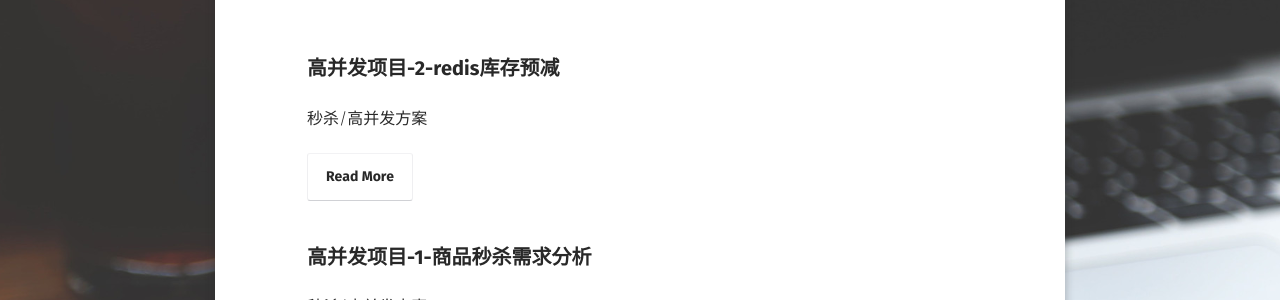
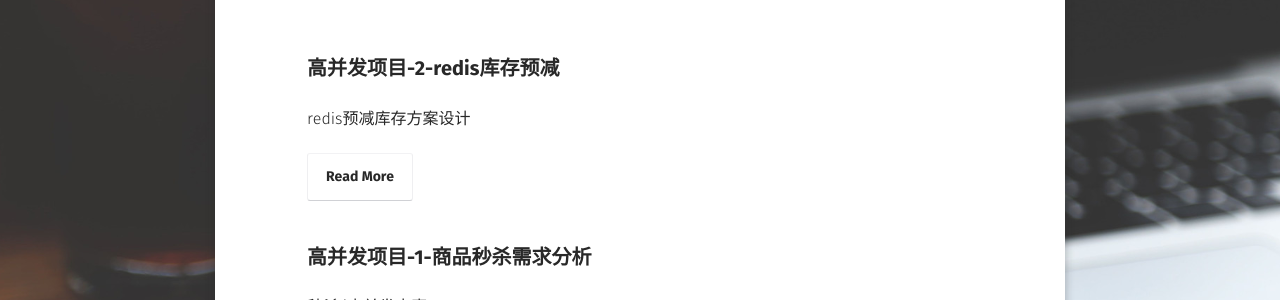
Before and after one commit to xubin2000/xubin2000.github.io, a Jekyll site: the page built from projects/index.md, in a window 1280 px wide. Shown: the part 249-549 px from the top of the page. Built offline with Jekyll 4.4.1, drawn with Linux system fonts in a browser that asks for light colours; some web fonts are replaced.

Commit message:
Update 2023-07-04-redis库存预减.md

```diff
--- a/_posts/2023-07-04-redis库存预减.md
+++ b/_posts/2023-07-04-redis库存预减.md
@@ -2,7 +2,7 @@
 layout: post
 title:  "高并发项目-2-redis库存预减"
 date:   2023-07-04
-excerpt: 秒杀/高并发方案
+excerpt: redis预减库存方案设计
 project: true
 tag:
 - 高并发项目
```
